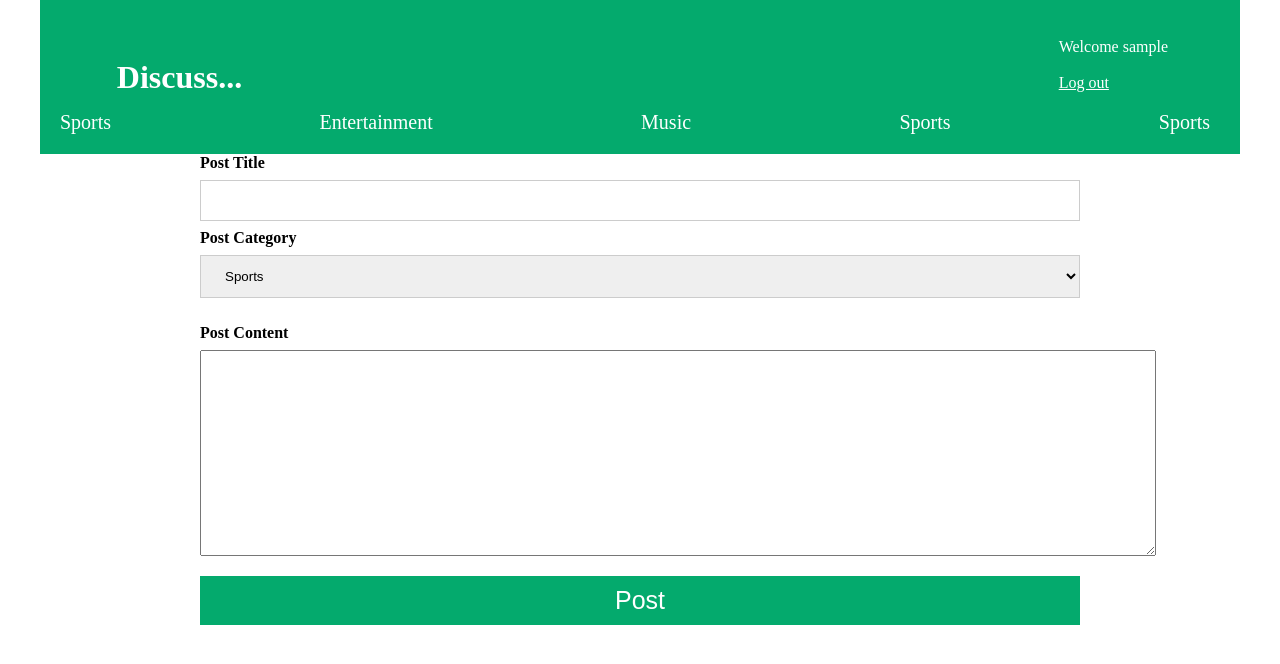
After one commit to ifeoluwa-frank/Forum, a PHP site: page /post.php in a window 1280 px wide. The commit adds this page. Shown: the top 664 px of the page. Run offline with PHP 8.4, Linux system fonts and the light colour scheme; the visitor is signed in with stand-in values (Sample User, id 1).

Commit message:
Create post and dynamically update index

```diff
--- /dev/null
+++ b/header.php
@@ -0,0 +1,33 @@
+<!doctype html>
+<html lang="en">
+<head>
+    <meta charset="UTF-8">
+    <meta name="viewport"
+          content="width=device-width, user-scalable=no, initial-scale=1.0, maximum-scale=1.0, minimum-scale=1.0">
+    <meta http-equiv="X-UA-Compatible" content="ie=edge">
+    <title>Document</title>
+</head>
+
+
+    <header>
+        <div class="toppage">
+            <h1 class="home">Discuss...</h1>
+        </div>
+        <div class="toppage">
+            <?php if(!isset($_SESSION['user_id'])){?>
+                <a class="loginpage" href="login.php"> Log In/Register </a>
+            <?php } else { ?>
+                <p class="loginpage">Welcome <?php echo $_SESSION['user_name']; ?></p>
+                <a class="loginpage" href="logout.php"> Log out </a>
+            <?php } ?>
+        </div>
+        <div>
+            <ul class="categories">
+                <li><a href="#" >Sports</a></li>
+                <li><a href="#" >Entertainment</a></li>
+                <li><a href="#" >Music</a></li>
+                <li><a href="#" >Sports</a></li>
+                <li><a href="#" >Sports</a></li>
+            </ul>
+        </div>
+    </header>
--- a/login.php
+++ b/login.php
@@ -14,11 +14,12 @@
 //            echo "Connection successful";
 //            print_r($data);
             $_SESSION['user_id'] = $data['id'];
+            $_SESSION['user_name'] = $data['username'];
+            $_SESSION['full_name'] = $data['firstname'] . " " . $data['lastname'];
             header('Location: index.php');
         }else {
             echo "Invalid login credentials";
         }
-        print_r($_SESSION);
 
     }
 ?>
--- /dev/null
+++ b/post.php
@@ -0,0 +1,57 @@
+<?php
+session_start();
+include ('db.php');
+
+if(!isset($_SESSION['user_id']) && empty($_SESSION['user_id'])){ header('Location: login.php'); exit();}
+if(isset($_POST['btnSubmit'])){
+//    var_dump($_POST);
+    $title = htmlspecialchars($_POST['post-title']);
+    $category = htmlspecialchars($_POST['categories']);
+    $content = htmlspecialchars($_POST['post-content']);
+    $authorId = $_SESSION['user_id'];
+
+    global $conn;
+    $sql = $conn->prepare("INSERT INTO post_data(post_title,post_author_id,post_category,post_content) VALUES (?, ?, ?, ?)");
+    $sql->bind_param("ssss", $title,$authorId, $category, $content);
+    $sql->execute();
+
+//    echo "Post Successful";
+}
+//    echo $_SESSION['user_name'];
+?>
+
+<!doctype html>
+<html lang="en">
+<head>
+    <meta charset="UTF-8">
+    <meta name="viewport"
+          content="width=device-width, user-scalable=no, initial-scale=1.0, maximum-scale=1.0, minimum-scale=1.0">
+    <meta http-equiv="X-UA-Compatible" content="ie=edge">
+    <title>Post Content</title>
+    <link rel="stylesheet" href="style.css">
+</head>
+<body>
+<div class="post_general_container">
+    <?php include('header.php'); ?>
+    <main class="post-container">
+        <form method="post">
+            <label><b>Post Title</b></label>
+            <input type="text" name="post-title" class="post-title" />
+
+            <label><b>Post Category</b></label><br>
+            <select name="categories">
+                <option value="sports">Sports</option>
+                <option value="entertainment">Entertainment</option>
+                <option value="music">Music</option>
+                <option value="fashion">Fashion</option>
+                <option value="politics">Politics</option>
+            </select><br>
+
+            <label><b>Post Content</b></label><br>
+            <textarea name="post-content" class="field content" rows="12" cols="112"></textarea>
+
+            <button class="btn" type="submit" name="btnSubmit">Post</button>
+        </form>
+    </main>
+</body>
+</html>
--- a/style.css
+++ b/style.css
@@ -70,7 +70,7 @@ ul li a {
     /*display: inline-block;*/
 }
 
-input[type=text], input[type=password], input[type=email] {
+input[type=text], input[type=password], input[type=email], select {
     width: 100%;
     padding: 12px 20px;
     margin: 8px 0;
@@ -108,11 +108,14 @@ input[type=text], input[type=password], input[type=email] {
 
 
 .general_container{
+    width: 1200px;
+    margin: 0 auto;
     display: grid;
     grid-template-columns: 2fr 1fr;
     column-gap: 40px;
     row-gap: 40px;
     align-items: start;
+    position: relative;
 }
 
 header {
@@ -131,3 +134,40 @@ main {
 aside {
     margin-right: 15px;
 }
+
+.button {
+    width: 50px;
+    height: 50px;
+    stroke: #fff;
+}
+.btn-post {
+    position: fixed;
+    bottom: 60px;
+    right: 60px;
+    background-color: #04AA6D;
+    border: none;
+    border-radius: 50%;
+}
+.btn-post:hover {
+    cursor: pointer;
+    opacity: 0.9;
+}
+
+.post_general_container {
+    width: 1200px;
+    margin: 0 auto;
+}
+
+.post-container {
+    margin: 0 12.5%;
+    padding: 0 10px;
+}
+
+.post-title {
+    width: 50%;
+}
+
+textarea {
+    padding: 12px 20px;
+    margin: 8px 0;
+}
```
Also changed, not shown: db.sql (+8 -0 lines), index.php (+34 -30 lines), script.js (added).
